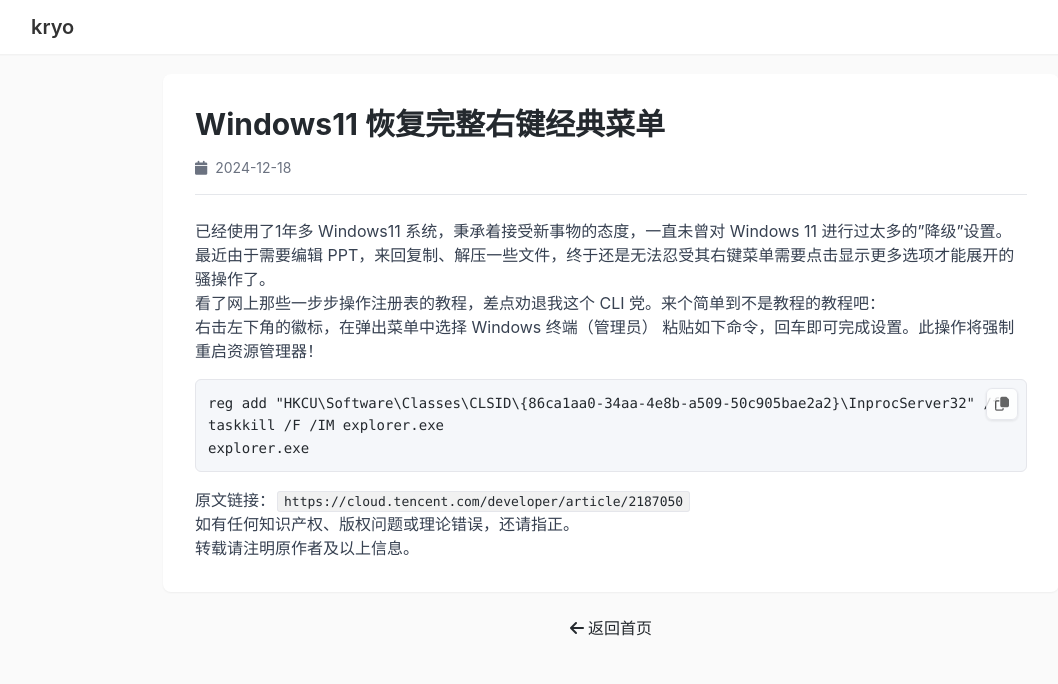
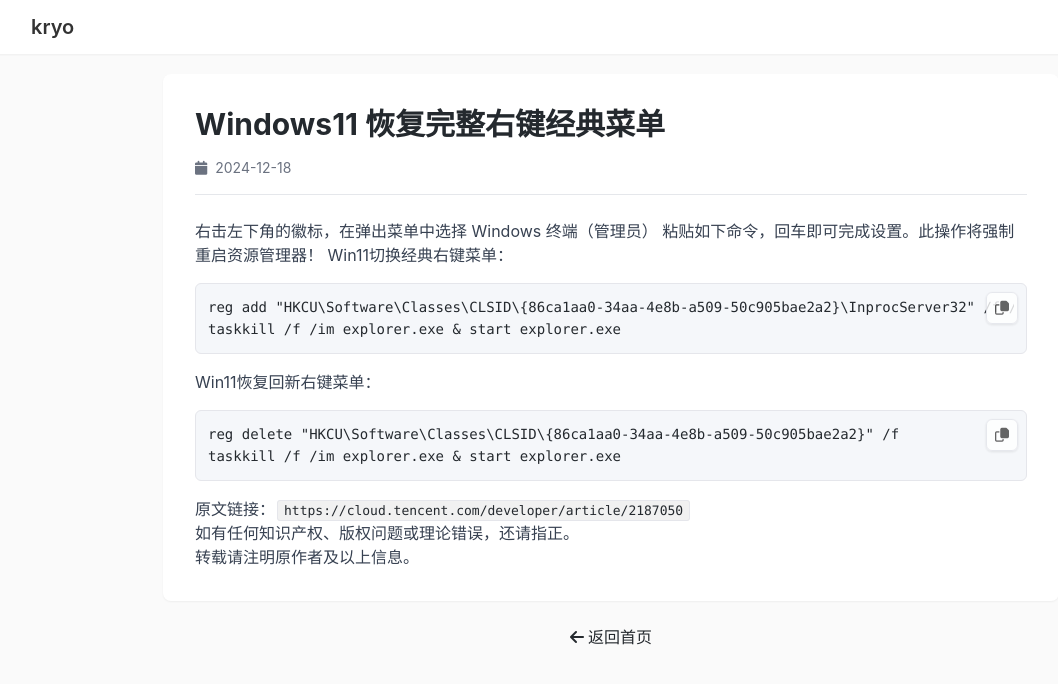
Before and after one commit to kryo0o/kryo0o.github.io, a Jekyll site: the page built from _posts/2024-12-18-Windows11 恢复完整右键经典菜单.md, in a window 1280 px wide. Shown: the top 684 px of the page, without its empty margins (29-1087 px from the left). Built offline with Jekyll 4.4.1, drawn with Linux system fonts in a browser that asks for light colours; nearby versions of some CDN libraries.

Commit message:
Update 2024-12-18-Windows11 恢复完整右键经典菜单.md

````diff
--- a/_posts/2024-12-18-Windows11 恢复完整右键经典菜单.md
+++ b/_posts/2024-12-18-Windows11 恢复完整右键经典菜单.md
@@ -7,17 +7,18 @@
 author: 'kryo'
 ---
 
-已经使用了1年多 Windows11 系统，秉承着接受新事物的态度，一直未曾对 Windows 11 进行过太多的"降级"设置。最近由于需要编辑 PPT，来回复制、解压一些文件，终于还是无法忍受其右键菜单需要点击显示更多选项才能展开的骚操作了。
-
-看了网上那些一步步操作注册表的教程，差点劝退我这个 CLI 党。来个简单到不是教程的教程吧：
 
 右击左下角的徽标，在弹出菜单中选择 Windows 终端（管理员）
 粘贴如下命令，回车即可完成设置。此操作将强制重启资源管理器！
-
+Win11切换经典右键菜单：
 ```
-reg add "HKCU\Software\Classes\CLSID\{86ca1aa0-34aa-4e8b-a509-50c905bae2a2}\InprocServer32" /f
-taskkill /F /IM explorer.exe
-explorer.exe
+reg add "HKCU\Software\Classes\CLSID\{86ca1aa0-34aa-4e8b-a509-50c905bae2a2}\InprocServer32" /f /ve
+taskkill /f /im explorer.exe & start explorer.exe
+```
+Win11恢复回新右键菜单：
+```
+reg delete "HKCU\Software\Classes\CLSID\{86ca1aa0-34aa-4e8b-a509-50c905bae2a2}" /f
+taskkill /f /im explorer.exe & start explorer.exe
 ```
 
 原文链接：`https://cloud.tencent.com/developer/article/2187050`
````
